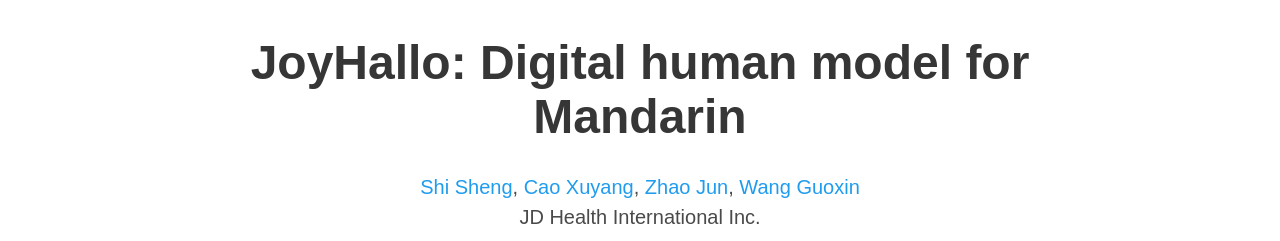
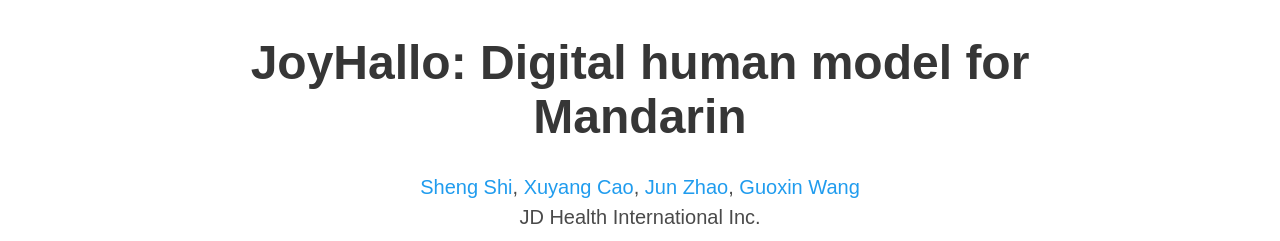
Before and after one commit to jdh-algo/JoyHallo, a plain HTML site: page index.html in a window 1280 px wide. Shown: the part 82-323 px from the top of the page. Drawn offline with nearby package versions, Linux system fonts and the light colour scheme; some icons are missing; a web font is replaced by a local one.

Commit message:
fix name

```diff
--- a/index.html
+++ b/index.html
@@ -309,13 +309,13 @@ video {
             <div class="is-size-5 publication-authors">
               <!-- Paper authors -->
               <span class="author-block">
-                <a target="_blank">Shi Sheng</a><sup></sup>,</span>
+                <a target="_blank">Sheng Shi</a><sup></sup>,</span>
               <span class="author-block">
-                <a target="_blank">Cao Xuyang</a><sup></sup>,</span>
+                <a target="_blank">Xuyang Cao</a><sup></sup>,</span>
               <span class="author-block">
-                <a target="_blank">Zhao Jun</a><sup></sup>,</span>
+                <a target="_blank">Jun Zhao</a><sup></sup>,</span>
               <span class="author-block">
-                <a target="_blank">Wang Guoxin</a><sup></sup></span>
+                <a target="_blank">Guoxin Wang</a><sup></sup></span>
             </div>
 
             <div class="is-size-5 publication-authors">
```
